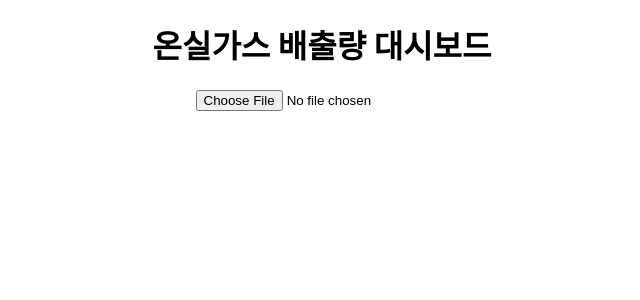
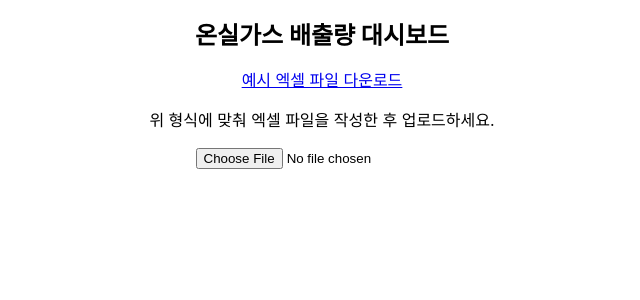
Before and after one commit to Steamed-Pyeonbaek/Dashboard, a React (Create React App) app in the folder dashboard/: page / in a window 1280 px wide. Shown: the top 300 px of the page, without its empty margins (318-958 px from the left). Built offline with nearby package versions, Linux system fonts and the light colour scheme.

Commit message:
엑셀파일다운로드 기능추가
사용자가 형식다운받아서 파일추가하는방식

```diff
--- a/dashboard/src/Dashboard.tsx
+++ b/dashboard/src/Dashboard.tsx
@@ -158,7 +158,11 @@ const Dashboard: React.FC = () => {
 
   return (
     <div>
-      <h1>온실가스 배출량 대시보드</h1>
+      <h1 style={{ fontSize: "24px" }}>온실가스 배출량 대시보드</h1>
+      <a href="/sample.xlsx" download>
+        예시 엑셀 파일 다운로드
+      </a>
+      <p>위 형식에 맞춰 엑셀 파일을 작성한 후 업로드하세요.</p>
       <input type="file" accept=".xlsx,.xls" onChange={handleFileChange} />
 
       {lineData.labels.length > 0 && (
@@ -174,6 +178,9 @@ const Dashboard: React.FC = () => {
                 title: {
                   display: true,
                   text: "Scope별 배출량(tCO2eq)",
+                  font: {
+                    size: 18,
+                  },
                 },
               },
               scales: {
@@ -206,6 +213,9 @@ const Dashboard: React.FC = () => {
                 title: {
                   display: true,
                   text: "영역별 배출량(tCO2eq)",
+                  font: {
+                    size: 18,
+                  },
                 },
               },
               scales: {
```
Also changed, not shown: 2 other files (tests, documents, lock files or other folders).
